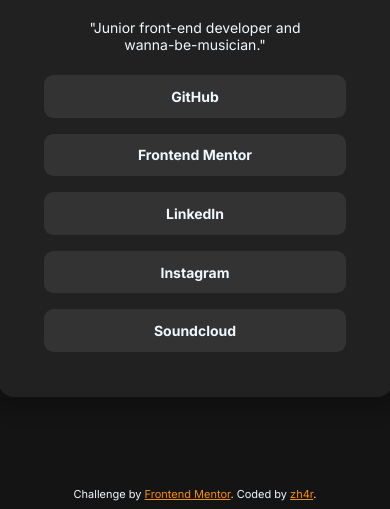
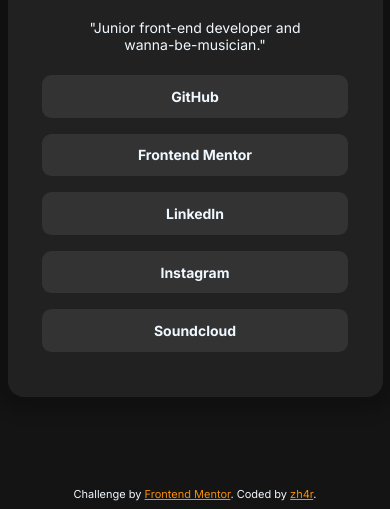
Before and after one commit to zh4r/zh4r.github.io, a plain HTML site: page FEM/social-links-tree/index.html in a window 390 px wide. Shown: the part 335-844 px from the top of the page. Drawn offline with Linux system fonts and the light colour scheme.

Commit message:
fix mobile sizing

```diff
--- a/FEM/social-links-tree/styles.css
+++ b/FEM/social-links-tree/styles.css
@@ -17,7 +17,7 @@ main {
     display: flex;
     flex-direction: column;
     margin: 0 auto;
-    width: 395px;
+    width: 375px;
     height: 620px;
     background-color: hsl(0, 0%, 13%);
     border-radius: 1rem;
@@ -69,7 +69,7 @@ img {
     display: flex;
     text-align: center;
     flex-direction: column;
-    width: 70%;
+    width: 75%;
     border-radius: 0.6rem;
     background-color: hsl(0, 0%, 20%);
     color: aliceblue;
```
